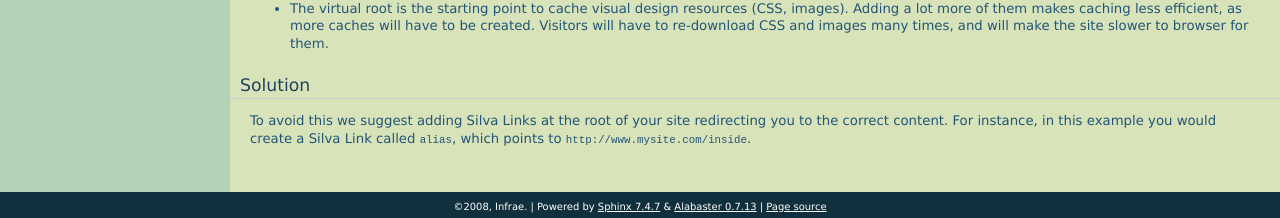
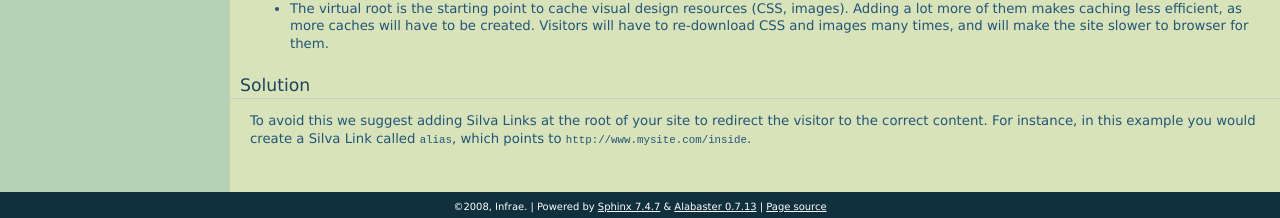
Before and after one commit to silvacms/documentation, a Sphinx documentation site: the page built from source/silva/apache.rst, in a window 1280 px wide. Shown: the part 1414-1632 px from the top of the page. Built offline with Sphinx 7.4.7, drawn with Linux system fonts in a browser that asks for light colours; pages that are not in the unit, such as notebooks, are missing from menus.

Commit message:
Make things clearer.

```diff
--- a/source/silva/apache.rst
+++ b/source/silva/apache.rst
@@ -134,9 +134,9 @@ Solution
 ~~~~~~~~
 
 To avoid this we suggest adding Silva Links at the root of your site
-redirecting you to the correct content. For instance, in this example
-you would create a Silva Link called ``alias``, which points to
-``http://www.mysite.com/inside``.
+to redirect the visitor to the correct content. For instance, in this
+example you would create a Silva Link called ``alias``, which points
+to ``http://www.mysite.com/inside``.
 
 
 .. _Nginx: http://nginx.org/
```
